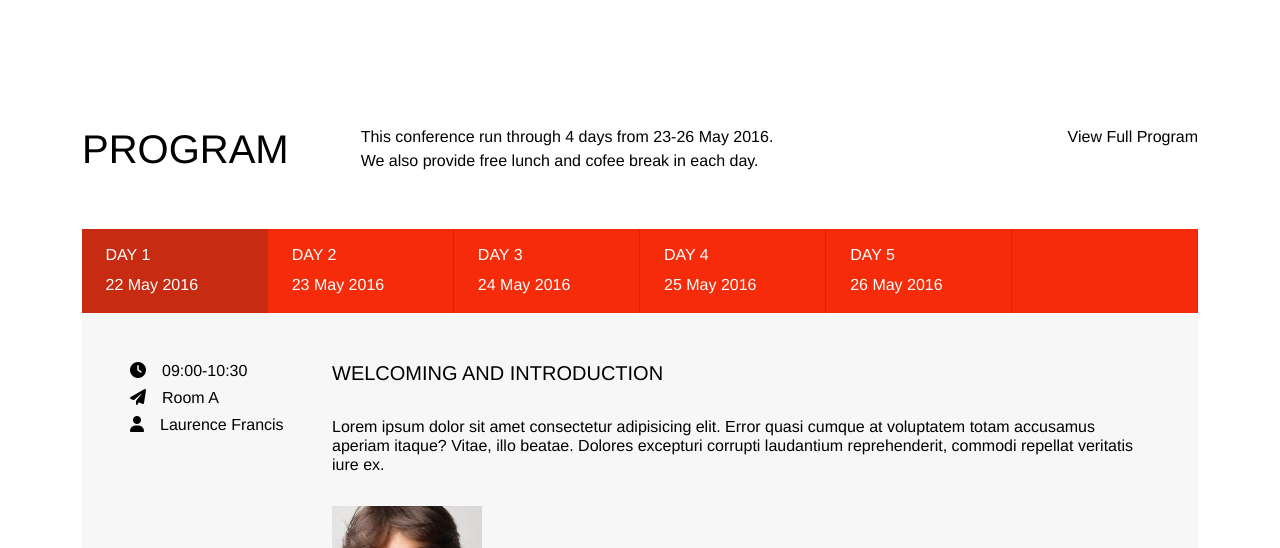
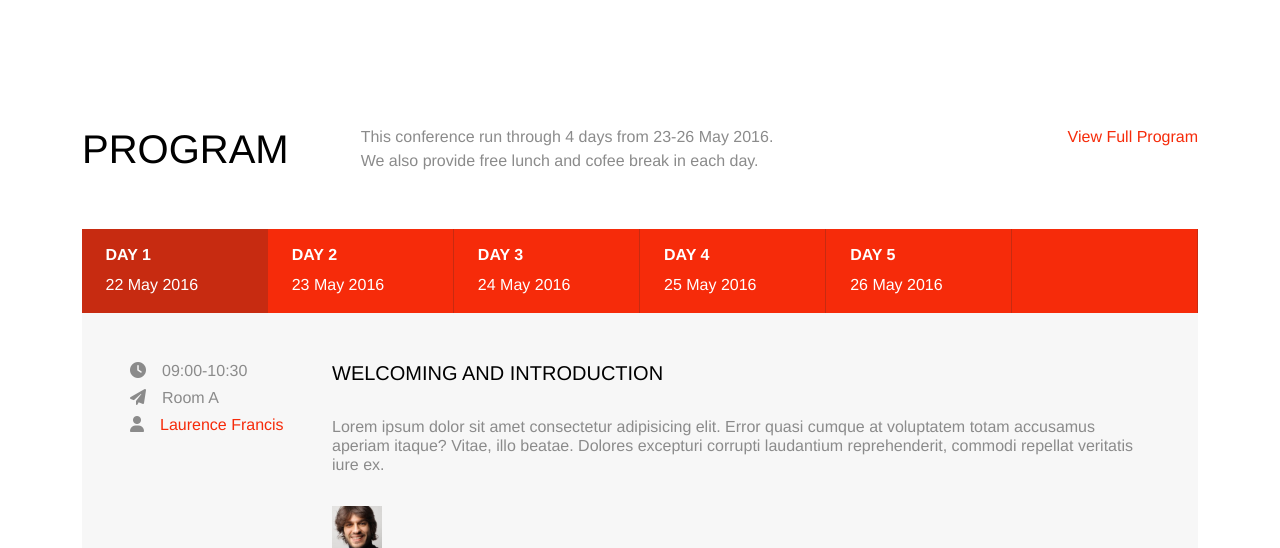
Before and after one commit to biagio-94/proj-html-vuejs, a Vue app: page / in a window 1280 px wide. Shown: the part 2540-3088 px from the top of the page. Built offline with nearby package versions, Linux system fonts and the light colour scheme.

Commit message:
bg fix program section

```diff
--- a/src/components/ProgramSection.vue
+++ b/src/components/ProgramSection.vue
@@ -4,12 +4,12 @@
       <div class="d-flex justify-content-between py-5">
         <h2>PROGRAM</h2>
         <div class="flex-grow-1 ps-4 ms-5">
-          <span
+          <span class="greyspan"
             >This conference run through 4 days from 23-26 May 2016. <br />We
             also provide free lunch and cofee break in each day.</span
           >
         </div>
-        <span class="orangespan">View Full Program</span>
+        <span class="orange-color">View Full Program</span>
       </div>
       <div class="row">
         <div
@@ -19,7 +19,7 @@
           :class="day.classDark ? 'darker-color' : ``"
           @click="changeDay(i)"
         >
-          <h6>DAY {{ i + 1 }}</h6>
+          <h6><strong>DAY {{ i + 1 }}</strong> </h6>
           <span>2{{ i + 2 }} May 2016</span>
         </div>
         <div class="col-2 days-class"></div>
@@ -33,14 +33,14 @@
             <h6>
               <i class="me-3 fa-solid fa-paper-plane"></i>{{ currentDay.room }}
             </h6>
-            <h6>
+            <h6 class="orange-color">
               <i class="me-3 fa-solid fa-user"></i>{{ currentDay.speaker }}
             </h6>
           </div>
           <div class="right ps-5">
-            <h5>{{ currentDay.title }}</h5>
+            <h5 class="text-black">{{ currentDay.title }}</h5>
             <h6 class="py-4">{{ currentDay.description }}</h6>
-            <img :src="`img/speakers/${currentDay.speaker_img}`" alt="" />
+            <img :src="`img/speakers/${currentDay.speaker_img}`" alt="" width="50px"/>
           </div>
         </div>
       </div>
@@ -134,12 +134,19 @@ export default {
 </script>
 
 <style lang="scss" scoped>
+.orange-color{
+    color:#f62b0a!important
+}
 .container {
   color: black;
   .row {
     color: white;
     padding: 0 0.72rem;
   }
+  .greyspan{
+    color:#8b8b8b!important
+  }
+
   .darker-color {
     background-color: #c72b11 !important;
   }
@@ -157,5 +164,8 @@ h2 {
   .left {
     width: 30%;
   }
+  i,span,h5,h6{
+    color:#8b8b8b
+  }
 }
 </style>
```
